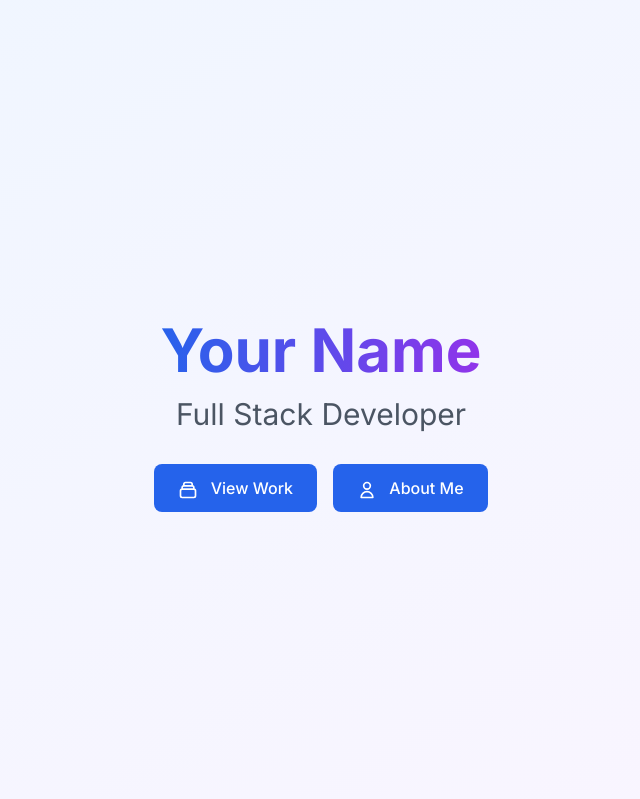
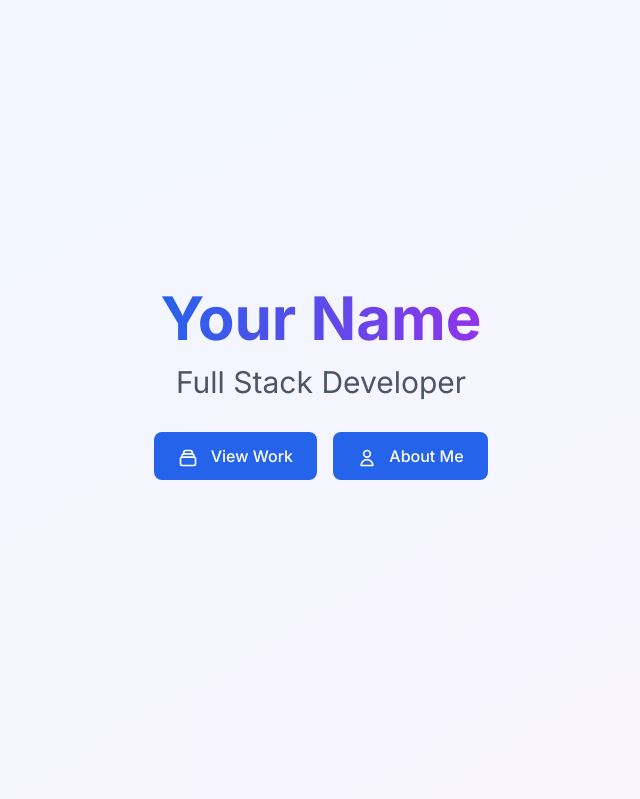
Before and after one commit to pawan980/portfolio, a Django app: page / in a window 1280 px wide. Shown: the top 799 px of the page, without its empty margins (319-959 px from the left). Run offline with Django 4.2, Linux system fonts and the light colour scheme; data comes from the database, SQL or seed files in the repository; data that the repository does not hold is empty; some libraries are stand-ins or nearby versions.

Commit message:
Standardize navbar spacing across all pages

```diff
--- a/templates/pages/blog/detail.html
+++ b/templates/pages/blog/detail.html
@@ -5,7 +5,7 @@
 {% block content %}
 
 <!-- Article Header -->
-<article class="max-w-4xl mx-auto px-4 py-16">
+<article class="max-w-4xl mx-auto px-4 pt-24 pb-16">
     {% if post.cover_image %}
     <img src="{{ post.cover_image.url }}" alt="{{ post.title }}" class="w-full h-96 object-cover rounded-xl mb-8">
     {% endif %}
--- a/templates/pages/landing.html
+++ b/templates/pages/landing.html
@@ -3,7 +3,7 @@
 {% block content %}
 
 <!-- Hero Section -->
-<section class="min-h-screen flex items-center justify-center header-gradient pt-16">
+<section class="min-h-screen flex items-center justify-center header-gradient pt-24 md:pt-28 lg:pt-32">
     <div class="text-center px-4 max-w-5xl mx-auto">
         {% if site.profile_image %}
         <img src="{{ site.profile_image.url }}" alt="{{ site.full_name }}"
```
